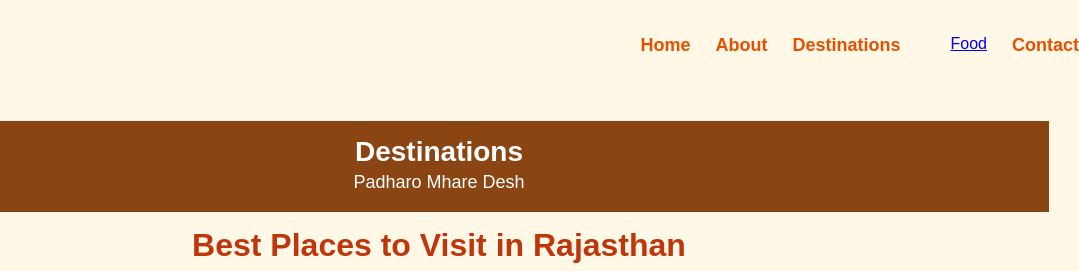
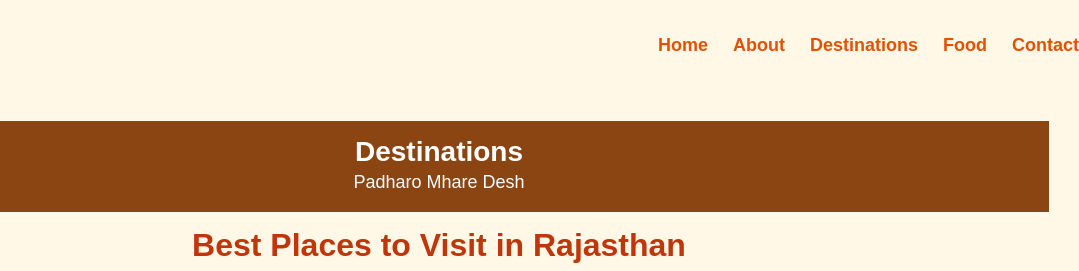
Before and after one commit to manisha0404na/Rajasthan-Tourism-Places-, a plain HTML site: page destinations.html in a window 1280 px wide. Shown: the top 271 px of the page, 201-1280 px from the left. Drawn offline with Linux system fonts and the light colour scheme.

Commit message:
Update destinations.html
Refactor HTML structure for better readability and organization. Adjust styles for improved visual consistency.

```diff
--- a/destinations.html
+++ b/destinations.html
@@ -15,7 +15,7 @@
 <li><a href="index.html">Home</a></li>
 <li><a href="about.html">About</a></li>
 <li><a href="destinations.html">Destinations</a></li>
-<li></li><a href="food.html">Food</a></li>
+<li><a href="Food.html">Food</a></li>
 <li><a href="contact.html">Contact</a></li>
 </ul></nav>
 </header>
```
